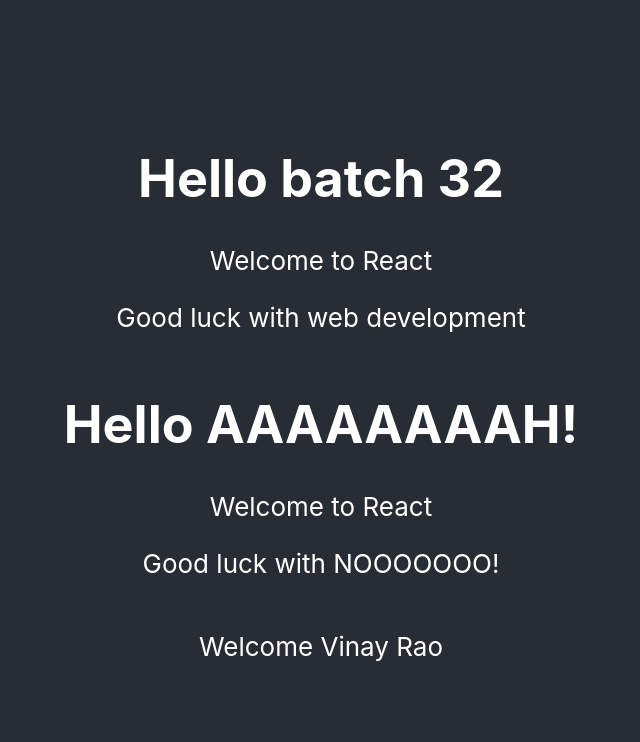
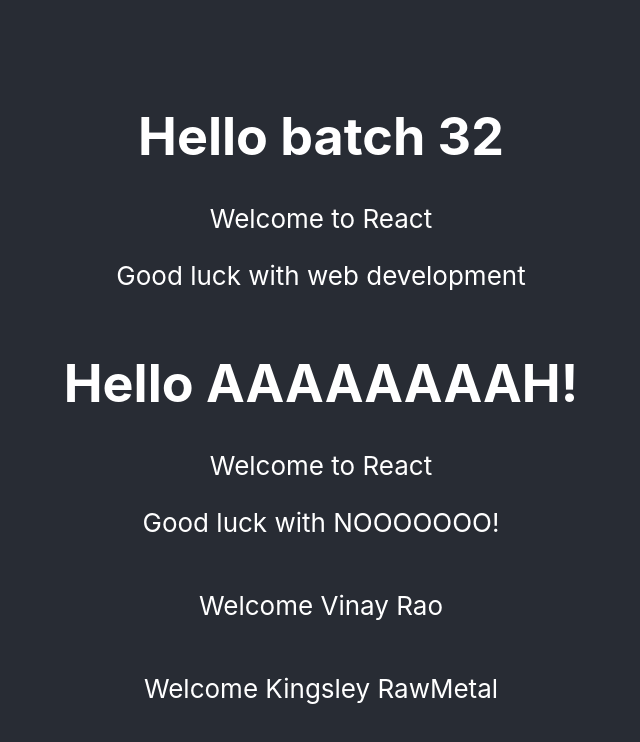
Before and after one commit to EcaCosca/batch32reactexample, a React (Create React App) app: page / in a window 1280 px wide. Shown: the top 742 px of the page, without its empty margins (319-959 px from the left). Built offline with nearby package versions, Linux system fonts and the light colour scheme.

Commit message:
Event listener with event handle

```diff
--- a/src/App.js
+++ b/src/App.js
@@ -12,6 +12,7 @@
         <Button prop='batch 34' study="data science"/> */}
         <Button prop='AAAAAAAAH!' study="NOOOOOOO!"/>
         <Greeting firstName='Vinay' lastName='Rao'/>
+        <Greeting firstName='Kingsley' lastName='RawMetal'/>
       </header>
     </div>
   );
--- a/src/components/Greeting.js
+++ b/src/components/Greeting.js
@@ -1,8 +1,12 @@
 import React from 'react'
 
 function Greeting({firstName, lastName}) {
+    const handleClick = () => {
+        alert("Don't touch that "+firstName)
+    }
+
   return (
-    <div>
+    <div onClick={handleClick}>
         <p>Welcome {firstName+' '+lastName}</p>
     </div>
   )
```
